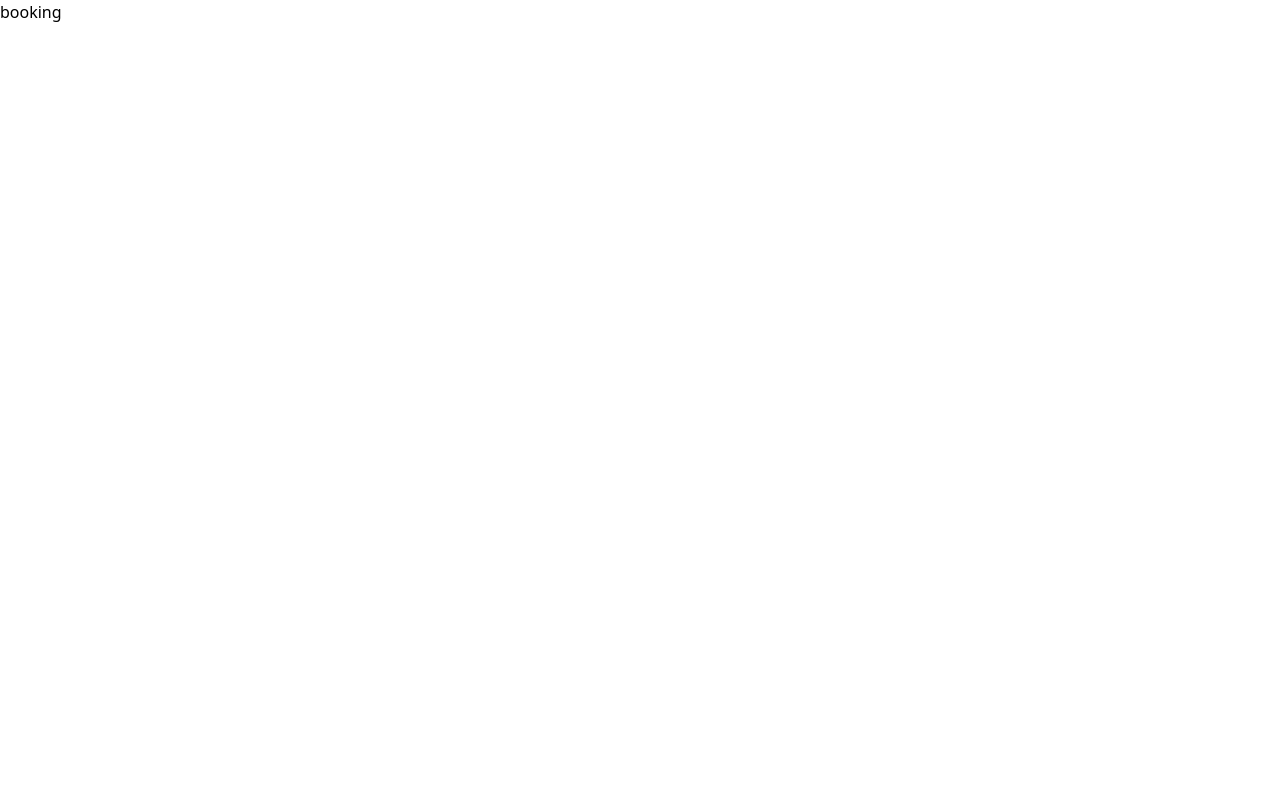
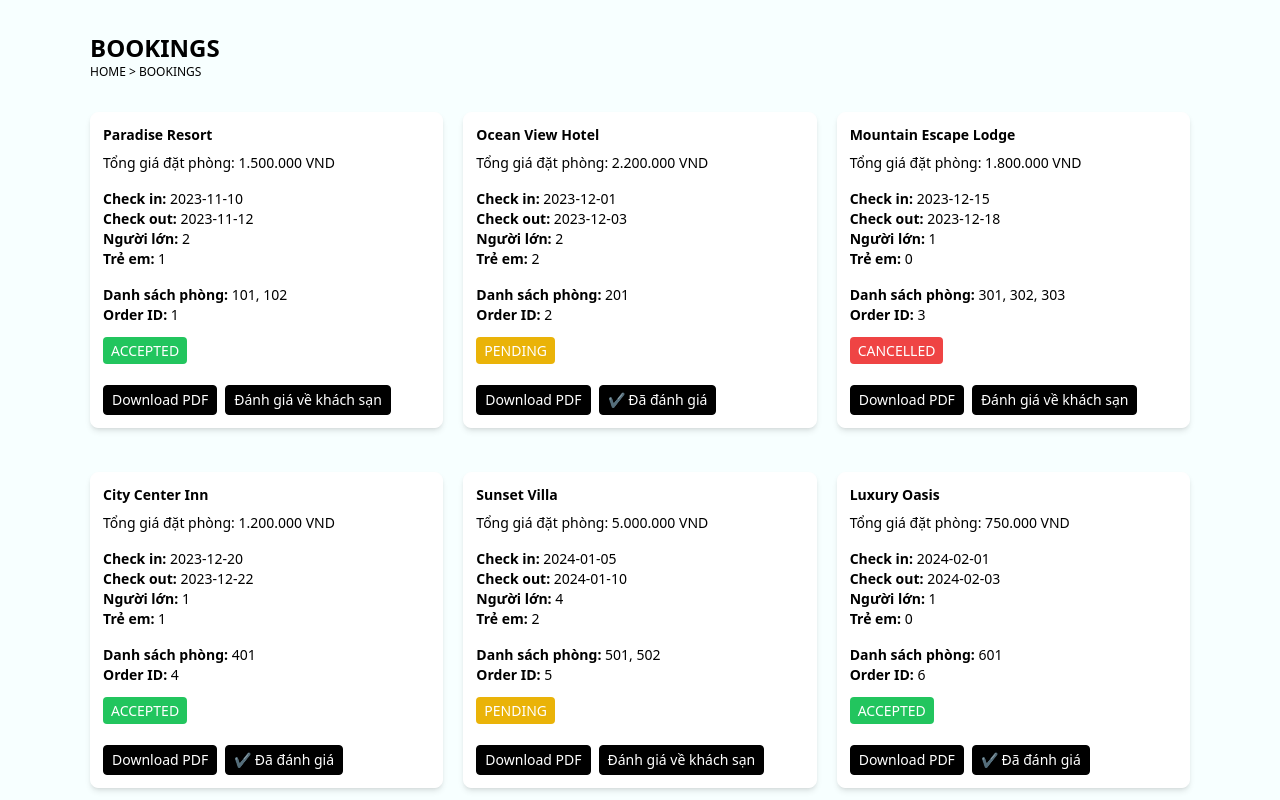
Before and after one commit to tqkitn1108/Test, a React (Create React App) app: page /booking in a window 1280 px wide. Shown: the top 800 px of the page. Built offline with nearby package versions, Linux system fonts and the light colour scheme.

Commit message:
update Booking Comp (not complete)

```diff
--- a/src/customer/bookings/Booking.jsx
+++ b/src/customer/bookings/Booking.jsx
@@ -1,7 +1,51 @@
-import React from 'react'
-
+import React, { useState } from 'react';
+import { bookingSampleData } from '../../data/bookingSampleData.js';
+/*
+Remain: Rating form
+        Handle onclick for some button
+*/
 export default function Booking() {
     return (
-        <div>booking</div>
-    )
+        <div className="flex justify-center w-full font-sans bg-[#f0ffff87]">
+            <div className="w-full max-w-[1100px]">
+                <div className="my-8">
+                    <div className="text-2xl font-semibold">BOOKINGS</div>
+                    <div className="text-xs">HOME {'>'} BOOKINGS</div>
+                </div>
+
+                <div className="grid grid-cols-1 md:grid-cols-2 lg:grid-cols-3 gap-5">
+                    {bookingSampleData?.map(booking => (
+                        <div className="border border-white p-3 mb-6 bg-white shadow-md rounded-lg text-sm" key={booking.id}>
+                            <div className="font-bold mb-2">{booking?.hotelName}</div>
+                            <div className="mb-4">{`Tổng giá đặt phòng: ${booking.totalPrice.toLocaleString('vi-VN')} VND`}</div>
+                            <div className="flex flex-col mb-4">
+                                <div><span className="font-bold">Check in: </span>{booking.checkInDate}</div>
+                                <div><span className="font-bold">Check out: </span>{booking.checkOutDate}</div>
+                                <div><span className="font-bold">Người lớn: </span>{booking.adults}</div>
+                                <div><span className="font-bold">Trẻ em: </span>{booking.children}</div>
+                            </div>
+                            <div className="flex flex-col mb-4">
+                                <div><span className="font-bold">Danh sách phòng: </span>{booking.rooms.map(room => room.roomNumber).join(', ')}</div>
+                                <div><span className="font-bold">Order ID: </span>{booking.id}</div>
+                            </div>
+                            <div>
+                                <span className={`status ${booking.bookingStatus} px-2 py-1 rounded text-white ${booking.bookingStatus === 'ACCEPTED' ? 'bg-green-500' : booking.bookingStatus === 'PENDING' ? 'bg-yellow-500' : 'bg-red-500'}`}>{booking.bookingStatus}</span>
+                            </div>
+                            <div className="mt-3">
+                                <button className="bg-black text-white border border-black rounded px-2 py-1 mr-2 mt-3">Download PDF</button>
+                                {booking.isRated ?
+                                    <button className="bg-black text-white border border-black rounded px-2 py-1 mt-3">
+                                        &#10004; Đã đánh giá
+                                    </button> :
+                                    <button className="bg-black text-white border border-black rounded px-2 py-1 mt-3"
+                                    >
+                                        Đánh giá về khách sạn
+                                    </button>}
+                            </div>
+                        </div>
+                    ))}
+                </div>
+            </div>
+        </div>
+    );
 }
--- a/src/customer/pages/home/home.jsx
+++ b/src/customer/pages/home/home.jsx
@@ -6,6 +6,11 @@ import Explore from './explore/Explore';
 import TripPlanner from './trip-planner/trip-planner';
 import FeaturedHome from './feature-home/FeatureHome';
 import FavoriteDestination from './favorite-destination/FavoriteDestination';
+/*
+Remain task: + Restyle the homepage to make it look more appealing
+             + Fix when click on a left or right arrow, more than one swiper item is moved
+
+*/
 const HomeContainer = styled.div`
     width: 100%;
     max-width: 1100px;
--- a/src/data/bookingSampleData.js
+++ b/src/data/bookingSampleData.js
@@ -1,5 +1,6 @@
+// sampleData.js
 
-const bookingSampleData = [
+export const bookingSampleData = [
     {
         id: 1,
         hotelName: "Paradise Resort",
@@ -8,10 +9,7 @@ const bookingSampleData = [
         checkOutDate: "2023-11-12",
         adults: 2,
         children: 1,
-        rooms: [
-            { roomNumber: "101" },
-            { roomNumber: "102" }
-        ],
+        rooms: [{ roomNumber: "101" }, { roomNumber: "102" }],
         bookingStatus: "ACCEPTED",
         isRated: false,
         hotelId: 101
@@ -24,9 +22,7 @@ const bookingSampleData = [
         checkOutDate: "2023-12-03",
         adults: 2,
         children: 2,
-        rooms: [
-            { roomNumber: "201" }
-        ],
+        rooms: [{ roomNumber: "201" }],
         bookingStatus: "PENDING",
         isRated: true,
         hotelId: 102
@@ -39,11 +35,7 @@ const bookingSampleData = [
         checkOutDate: "2023-12-18",
         adults: 1,
         children: 0,
-        rooms: [
-            { roomNumber: "301" },
-            { roomNumber: "302" },
-            { roomNumber: "303" }
-        ],
+        rooms: [{ roomNumber: "301" }, { roomNumber: "302" }, { roomNumber: "303" }],
         bookingStatus: "CANCELLED",
         isRated: false,
         hotelId: 103
@@ -56,13 +48,217 @@ const bookingSampleData = [
         checkOutDate: "2023-12-22",
         adults: 1,
         children: 1,
-        rooms: [
-            { roomNumber: "401" }
-        ],
+        rooms: [{ roomNumber: "401" }],
         bookingStatus: "ACCEPTED",
         isRated: true,
         hotelId: 104
+    },
+    {
+        id: 5,
+        hotelName: "Sunset Villa",
+        totalPrice: 5000000,
+        checkInDate: "2024-01-05",
+        checkOutDate: "2024-01-10",
+        adults: 4,
+        children: 2,
+        rooms: [{ roomNumber: "501" }, { roomNumber: "502" }],
+        bookingStatus: "PENDING",
+        isRated: false,
+        hotelId: 105
+    },
+    {
+        id: 6,
+        hotelName: "Luxury Oasis",
+        totalPrice: 750000,
+        checkInDate: "2024-02-01",
+        checkOutDate: "2024-02-03",
+        adults: 1,
+        children: 0,
+        rooms: [{ roomNumber: "601" }],
+        bookingStatus: "ACCEPTED",
+        isRated: true,
+        hotelId: 106
+    },
+    {
+        id: 7,
+        hotelName: "Grand Royal Hotel",
+        totalPrice: 3300000,
+        checkInDate: "2024-02-10",
+        checkOutDate: "2024-02-14",
+        adults: 3,
+        children: 1,
+        rooms: [{ roomNumber: "701" }, { roomNumber: "702" }],
+        bookingStatus: "CANCELLED",
+        isRated: false,
+        hotelId: 107
+    },
+    {
+        id: 8,
+        hotelName: "Beachfront Suites",
+        totalPrice: 2800000,
+        checkInDate: "2024-03-05",
+        checkOutDate: "2024-03-10",
+        adults: 2,
+        children: 2,
+        rooms: [{ roomNumber: "801" }],
+        bookingStatus: "ACCEPTED",
+        isRated: true,
+        hotelId: 108
+    },
+    {
+        id: 9,
+        hotelName: "Countryside Inn",
+        totalPrice: 1300000,
+        checkInDate: "2024-03-15",
+        checkOutDate: "2024-03-17",
+        adults: 2,
+        children: 0,
+        rooms: [{ roomNumber: "901" }],
+        bookingStatus: "PENDING",
+        isRated: false,
+        hotelId: 109
+    },
+    {
+        id: 10,
+        hotelName: "City Lights Hotel",
+        totalPrice: 1700000,
+        checkInDate: "2024-04-01",
+        checkOutDate: "2024-04-03",
+        adults: 1,
+        children: 1,
+        rooms: [{ roomNumber: "1001" }],
+        bookingStatus: "ACCEPTED",
+        isRated: false,
+        hotelId: 110
+    },
+    {
+        id: 11,
+        hotelName: "Hilltop Haven",
+        totalPrice: 2500000,
+        checkInDate: "2024-04-10",
+        checkOutDate: "2024-04-15",
+        adults: 2,
+        children: 2,
+        rooms: [{ roomNumber: "1101" }, { roomNumber: "1102" }],
+        bookingStatus: "CANCELLED",
+        isRated: true,
+        hotelId: 111
+    },
+    {
+        id: 12,
+        hotelName: "Urban Retreat",
+        totalPrice: 2000000,
+        checkInDate: "2024-05-01",
+        checkOutDate: "2024-05-03",
+        adults: 2,
+        children: 1,
+        rooms: [{ roomNumber: "1201" }],
+        bookingStatus: "PENDING",
+        isRated: false,
+        hotelId: 112
+    },
+    {
+        id: 13,
+        hotelName: "Lakeside Inn",
+        totalPrice: 1600000,
+        checkInDate: "2024-05-05",
+        checkOutDate: "2024-05-07",
+        adults: 1,
+        children: 0,
+        rooms: [{ roomNumber: "1301" }],
+        bookingStatus: "ACCEPTED",
+        isRated: true,
+        hotelId: 113
+    },
+    {
+        id: 14,
+        hotelName: "Desert Mirage",
+        totalPrice: 2900000,
+        checkInDate: "2024-06-01",
+        checkOutDate: "2024-06-05",
+        adults: 2,
+        children: 2,
+        rooms: [{ roomNumber: "1401" }],
+        bookingStatus: "PENDING",
+        isRated: false,
+        hotelId: 114
+    },
+    {
+        id: 15,
+        hotelName: "Mountain Peaks Hotel",
+        totalPrice: 3400000,
+        checkInDate: "2024-06-15",
+        checkOutDate: "2024-06-20",
+        adults: 3,
+        children: 1,
+        rooms: [{ roomNumber: "1501" }, { roomNumber: "1502" }],
+        bookingStatus: "ACCEPTED",
+        isRated: true,
+        hotelId: 115
+    },
+    {
+        id: 16,
+        hotelName: "Ocean Breeze Inn",
+        totalPrice: 1250000,
+        checkInDate: "2024-07-01",
+        checkOutDate: "2024-07-03",
+        adults: 2,
+        children: 0,
+        rooms: [{ roomNumber: "1601" }],
+        bookingStatus: "CANCELLED",
+        isRated: false,
+        hotelId: 116
+    },
+    {
+        id: 17,
+        hotelName: "Historic Manor",
+        totalPrice: 2750000,
+        checkInDate: "2024-07-10",
+        checkOutDate: "2024-07-12",
+        adults: 1,
+        children: 1,
+        rooms: [{ roomNumber: "1701" }],
+        bookingStatus: "ACCEPTED",
+        isRated: true,
+        hotelId: 117
+    },
+    {
+        id: 18,
+        hotelName: "Riverside Getaway",
+        totalPrice: 2100000,
+        checkInDate: "2024-08-01",
+        checkOutDate: "2024-08-05",
+        adults: 2,
+        children: 2,
+        rooms: [{ roomNumber: "1801" }, { roomNumber: "1802" }],
+        bookingStatus: "PENDING",
+        isRated: false,
+        hotelId: 118
+    },
+    {
+        id: 19,
+        hotelName: "Garden Suites",
+        totalPrice: 1950000,
+        checkInDate: "2024-08-15",
+        checkOutDate: "2024-08-17",
+        adults: 1,
+        children: 0,
+        rooms: [{ roomNumber: "1901" }],
+        bookingStatus: "CANCELLED",
+        isRated: true,
+        hotelId: 119
+    },
+    {
+        id: 20,
+        hotelName: "Skyline Hotel",
+        totalPrice: 1800000,
+        checkInDate: "2024-09-01",
+        checkOutDate: "2024-08-17",
+        adults: 1,
+        children: 0,
+        rooms: [{ roomNumber: "1901" }],
+        bookingStatus: "CANCELLED",
+        isRated: true,
+        hotelId: 119
     }
 ];
-
-export default bookingSampleData;
```
